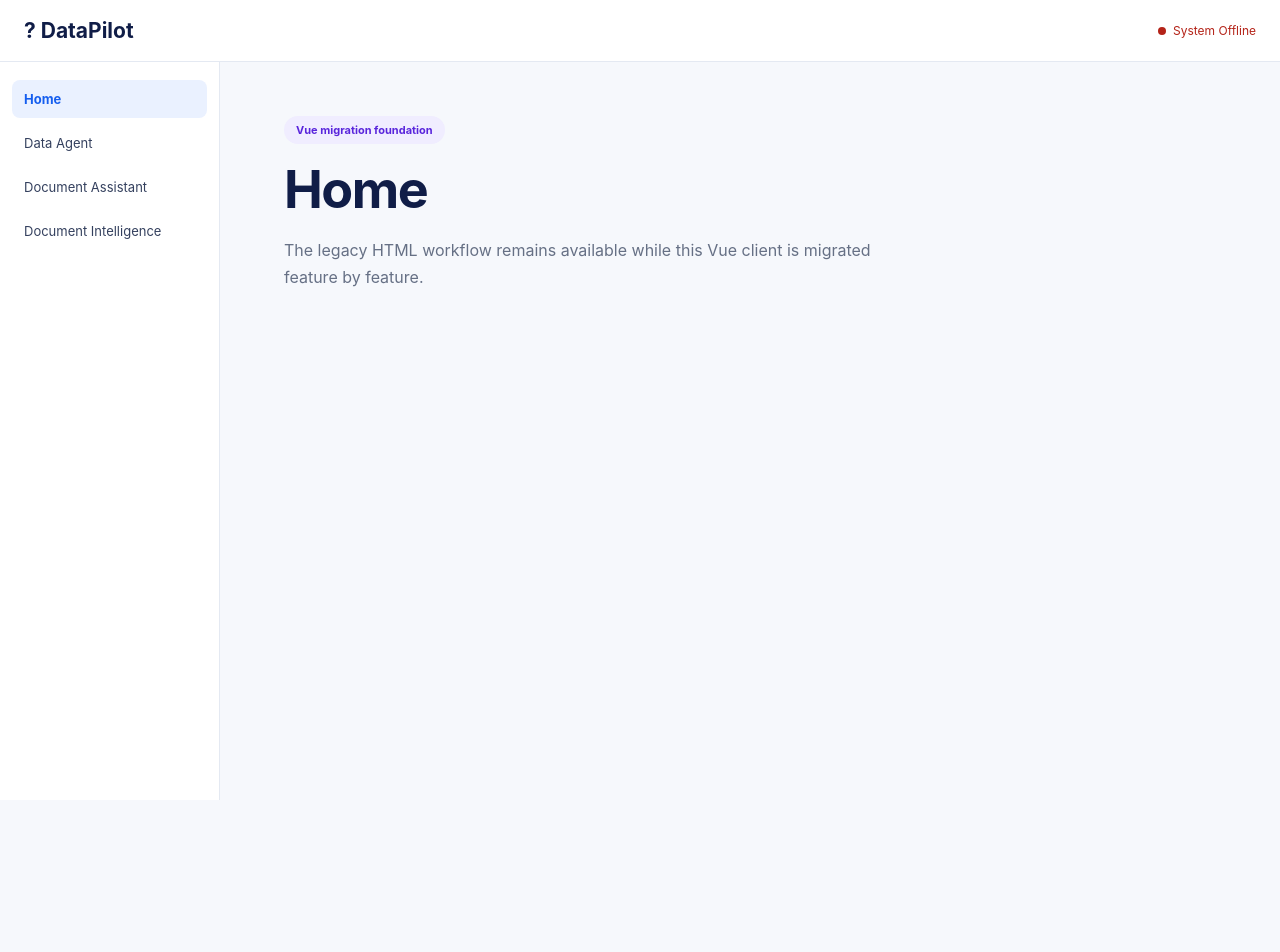
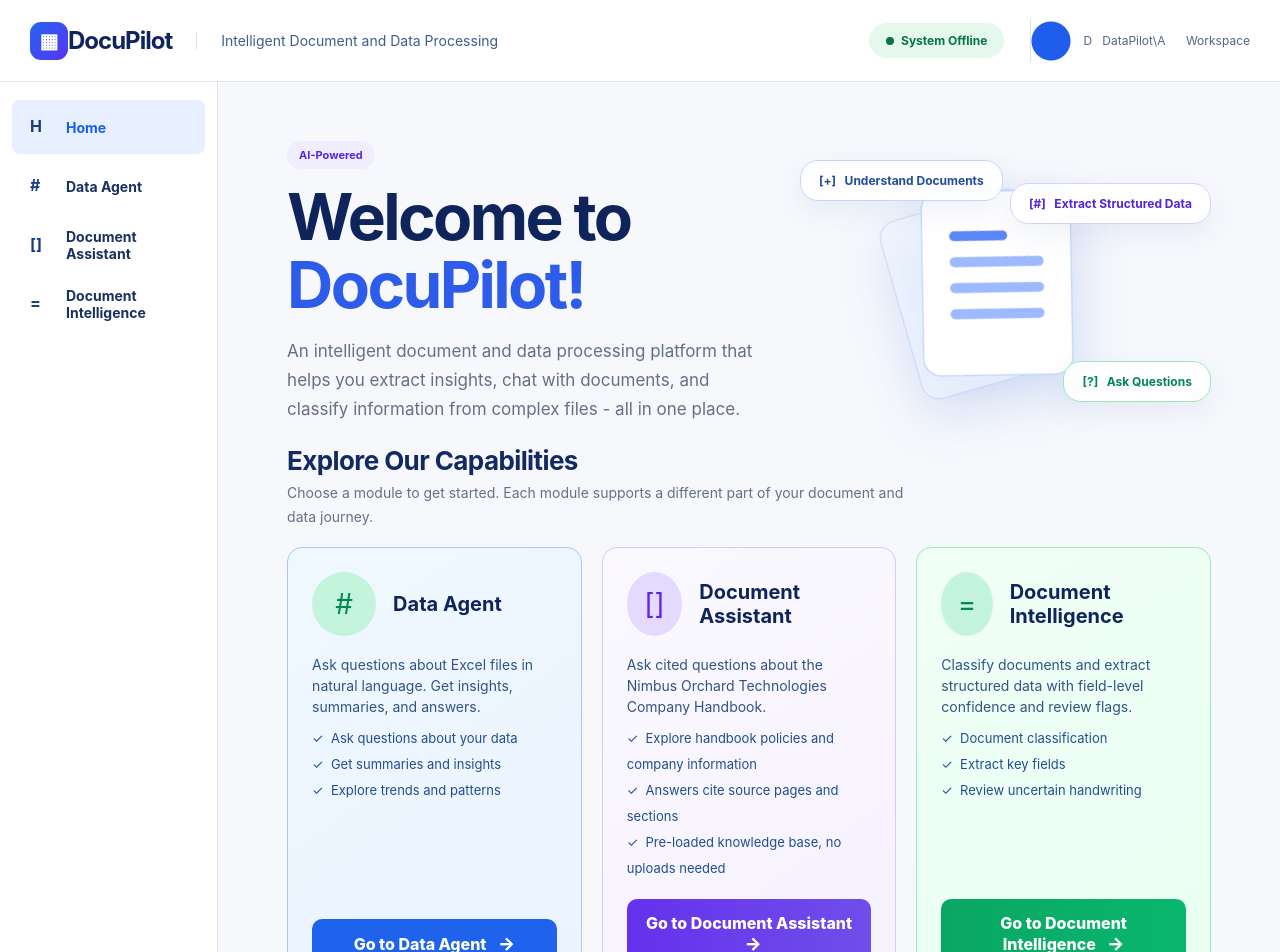
Before and after one commit to 23f3001800/DacuPilot, a Vue app in the folder frontend/: page / in a window 1280 px wide. Shown: the top 952 px of the page. Before the commit the page ends 800 px from the top, so only its background shows below. Built offline with nearby package versions, Linux system fonts and the light colour scheme; no server answers.

Commit message:
match vue home ui to docupilot design

```diff
--- a/frontend/src/App.vue
+++ b/frontend/src/App.vue
@@ -4,6 +4,7 @@ import { getHealth } from "./api";
 import DataAgentView from "./views/DataAgentView.vue";
 import DocumentAssistantView from "./views/DocumentAssistantView.vue";
 import DocumentIntelligenceView from "./views/DocumentIntelligenceView.vue";
+import HomeView from "./views/HomeView.vue";
 
 const routes = [
   { id: "home", label: "Home" },
@@ -27,7 +28,7 @@ onMounted(async () => {
 <template>
   <div class="app-shell">
     <header class="topbar">
-      <strong>? DataPilot</strong>
+      <div class="brand-mark">&#9638;</div><div class="brand-copy"><strong>DocuPilot</strong><span>Intelligent Document and Data Processing</span></div>
       <span :class="['status', { offline: !online }]">
         <span class="status-dot" />{{ online ? "System Online" : "System Offline" }}
       </span>
@@ -39,7 +40,8 @@ onMounted(async () => {
         </button>
       </nav>
       <main class="content">
-        <DataAgentView v-if="activeRoute === 'data-agent'" />
+        <HomeView v-if="activeRoute === 'home'" @navigate="activeRoute = $event" />
+        <DataAgentView v-else-if="activeRoute === 'data-agent'" />
         <DocumentAssistantView v-else-if="activeRoute === 'document-assistant'" />
         <DocumentIntelligenceView v-else-if="activeRoute === 'document-intelligence'" />
         <template v-else>
--- a/frontend/src/styles.css
+++ b/frontend/src/styles.css
@@ -69,3 +69,57 @@ h1 { margin: 0 0 12px; color: #101d47; font-size: clamp(32px, 5vw, 52px); letter
 .download-row { display: flex; flex-wrap: wrap; gap: 8px; margin-top: 16px; }
 .download-link { padding: 8px 10px; border-radius: 7px; background: #eaf1ff; color: #155eef; font-size: 12px; text-decoration: none; }
 @media (max-width: 640px) { .result-grid { grid-template-columns: repeat(2, 1fr); } }
+/* Reference-aligned DocuPilot visual system */
+.topbar { height: 82px; padding: 0 30px; background: #fff; border-bottom: 1px solid #dfe5f0; }
+.brand-mark { display: grid; place-items: center; width: 38px; height: 38px; border-radius: 11px; background: linear-gradient(135deg, #2864f0, #5534f4); color: #fff; font-size: 20px; font-weight: 800; }
+.brand-copy { display: flex; align-items: center; gap: 24px; }
+.brand-copy strong { color: #10245c; font-size: 24px; letter-spacing: -1px; }
+.brand-copy span { padding-left: 24px; border-left: 1px solid #d9dfeb; color: #3f5c91; font-size: 14px; }
+.topbar .status { margin-left: auto; margin-right: 26px; padding: 10px 17px; border-radius: 999px; background: #e5f8ee; color: #087443; font-size: 12px; font-weight: 700; }
+.topbar::after { content: "D   DataPilot\\A      Workspace"; white-space: pre; display: grid; place-items: center start; min-width: 140px; height: 42px; padding-left: 52px; border-left: 1px solid #d9dfeb; color: #516587; font-size: 12px; line-height: 1.3; background: radial-gradient(circle at 20px 21px, #1f5dec 0 19px, transparent 20px); }
+.sidebar { width: 218px; padding: 18px 12px; background: #fff; border-right: 1px solid #dfe5f0; }
+.nav-item { position: relative; min-height: 54px; margin-bottom: 5px; padding: 10px 12px 10px 54px; color: #18315f; font-size: 14px; font-weight: 700; }
+.nav-item::before { position: absolute; left: 18px; top: 16px; color: #153d83; font-size: 16px; }
+ .nav-item:nth-child(1)::before { content: "H"; }
+ .nav-item:nth-child(2)::before { content: "#"; }
+ .nav-item:nth-child(3)::before { content: "[]"; }
+ .nav-item:nth-child(4)::before { content: "="; }
+.nav-item.active { background: #e8efff; color: #155eef; }
+.content { max-width: none; padding: 58px clamp(28px, 5.4vw, 104px); background: #f6f8fc; }
+.home-view { max-width: 1470px; margin: 0 auto; }
+.hero { display: grid; grid-template-columns: minmax(420px, 1fr) minmax(390px, .9fr); align-items: center; min-height: 285px; gap: 20px; }
+.hero-copy h1 { margin: 0; color: #10245c; font-size: clamp(46px, 5vw, 64px); line-height: 1.06; letter-spacing: -2.6px; }
+.hero-copy h1 span { color: #2d5bea; }
+.hero-description { max-width: 680px; margin: 18px 0 0; color: #33558e; font-size: 17px; line-height: 1.55; }
+.hero-visual { position: relative; min-height: 285px; }
+.document-stack { position: absolute; left: 50%; top: 50%; width: 150px; height: 185px; transform: translate(-50%, -50%) rotate(-7deg); filter: drop-shadow(0 18px 25px rgba(35, 83, 210, .2)); }
+.document-sheet { position: absolute; width: 150px; height: 185px; border: 1px solid #b9ccff; border-radius: 18px; background: rgba(239, 245, 255, .92); }
+.document-sheet.back { transform: translate(-25px, 8px) rotate(-9deg); opacity: .7; }
+.document-sheet.front { padding: 39px 27px; transform: rotate(6deg); background: #fff; }
+.document-sheet.front i { display: block; height: 10px; margin-bottom: 16px; border-radius: 999px; background: #9db9ff; }
+.document-sheet.front i:first-child { width: 62%; background: #5b86f5; }
+.floating-label { position: absolute; z-index: 2; padding: 12px 18px; border: 1px solid #c4d5ff; border-radius: 18px; background: rgba(255,255,255,.9); box-shadow: 0 10px 28px rgba(46, 82, 170, .08); color: #214c9e; font-size: 12px; font-weight: 700; }
+.floating-label.understand { left: 4%; top: 7%; }
+.floating-label.extract { right: 0; top: 15%; color: #5423dc; border-color: #dacdff; }
+.floating-label.ask { right: 0; bottom: 8%; color: #008753; border-color: #9de6c1; }
+.capability-heading { margin: 20px 0 18px; }
+.capability-heading h2 { margin: 0 0 5px; color: #112a63; font-size: 26px; letter-spacing: -.6px; }
+.capability-heading p { margin: 0; color: #5d759e; font-size: 14px; }
+.capability-grid { display: grid; grid-template-columns: repeat(3, minmax(0, 1fr)); gap: 20px; }
+.capability-card { display: flex; min-height: 325px; flex-direction: column; padding: 24px; border: 1px solid; border-radius: 15px; }
+.capability-card.blue { border-color: #9dccff; background: linear-gradient(145deg, #f0f8ff, #eaf3ff); }
+.capability-card.purple { border-color: #d5c8ff; background: linear-gradient(145deg, #fbf9ff, #f5f1ff); }
+.capability-card.green { border-color: #98e8c1; background: linear-gradient(145deg, #f1fff7, #e9fff2); }
+.capability-title { display: flex; align-items: center; gap: 17px; }
+.capability-title h3 { margin: 0; color: #10245c; font-size: 20px; }
+.capability-icon { display: grid; place-items: center; width: 64px; height: 64px; border-radius: 50%; color: #008753; background: #c4f4dc; font-size: 28px; }
+.capability-card.purple .capability-icon { color: #5b24e8; background: #e4d9ff; }
+.capability-card p { min-height: 52px; margin: 18px 0 8px; color: #315484; font-size: 14px; line-height: 1.5; }
+.capability-card ul { margin: 0 0 18px; padding: 0; list-style: none; color: #204e91; font-size: 13px; line-height: 2; }
+.capability-action { width: 100%; margin-top: auto; padding: 14px 16px; border: 0; border-radius: 10px; color: #fff; font-weight: 800; }
+.blue .capability-action { background: #1f63ed; }
+.purple .capability-action { background: linear-gradient(90deg, #6531ed, #704eea); }
+.green .capability-action { background: linear-gradient(90deg, #09a763, #0ab66e); }
+.capability-action span { margin-left: 8px; font-size: 18px; }
+@media (max-width: 1050px) { .hero { grid-template-columns: 1fr; } .hero-visual { min-height: 220px; } .capability-grid { grid-template-columns: 1fr; } .capability-card { min-height: 280px; } }
+@media (max-width: 700px) { .topbar { padding: 0 16px; } .brand-copy span, .topbar::after { display: none; } .sidebar { width: 74px; } .nav-item { padding: 10px; font-size: 0; } .nav-item::before { left: 29px; } .content { padding: 32px 18px; } .hero-copy h1 { font-size: 44px; } .hero { min-height: auto; } .hero-visual { display: none; } }
--- /dev/null
+++ b/frontend/src/views/HomeView.vue
@@ -0,0 +1,37 @@
++<script setup>
+const emit = defineEmits(["navigate"]);
+function go(id) { emit("navigate", id); }
+
+const capabilities = [
+  { id: "data-agent", title: "Data Agent", tone: "blue", icon: "#", description: "Ask questions about Excel files in natural language. Get insights, summaries, and answers.", checks: ["Ask questions about your data", "Get summaries and insights", "Explore trends and patterns"] },
+  { id: "document-assistant", title: "Document Assistant", tone: "purple", icon: "[]", description: "Ask cited questions about the Nimbus Orchard Technologies Company Handbook.", checks: ["Explore handbook policies and company information", "Answers cite source pages and sections", "Pre-loaded knowledge base, no uploads needed"] },
+  { id: "document-intelligence", title: "Document Intelligence", tone: "green", icon: "=", description: "Classify documents and extract structured data with field-level confidence and review flags.", checks: ["Document classification", "Extract key fields", "Review uncertain handwriting"] },
+];
+</script>
+
+<template>
+  <section class="home-view">
+    <div class="hero">
+      <div class="hero-copy">
+        <p class="eyebrow">AI-Powered</p>
+        <h1>Welcome to<br /><span>DocuPilot!</span></h1>
+        <p class="hero-description">An intelligent document and data processing platform that helps you extract insights, chat with documents, and classify information from complex files - all in one place.</p>
+      </div>
+      <div class="hero-visual" aria-hidden="true">
+        <span class="floating-label understand">[+] &nbsp; Understand Documents</span>
+        <div class="document-stack"><div class="document-sheet back"></div><div class="document-sheet front"><i></i><i></i><i></i><i></i></div></div>
+        <span class="floating-label extract">[#] &nbsp; Extract Structured Data</span>
+        <span class="floating-label ask">[?] &nbsp; Ask Questions</span>
+      </div>
+    </div>
+    <div class="capability-heading"><h2>Explore Our Capabilities</h2><p>Choose a module to get started. Each module supports a different part of your document and data journey.</p></div>
+    <div class="capability-grid">
+      <article v-for="capability in capabilities" :key="capability.id" :class="['capability-card', capability.tone]">
+        <div class="capability-title"><span class="capability-icon">{{ capability.icon }}</span><h3>{{ capability.title }}</h3></div>
+        <p>{{ capability.description }}</p>
+        <ul><li v-for="check in capability.checks" :key="check">&#10003; &nbsp;{{ check }}</li></ul>
+        <button class="capability-action" @click="go(capability.id)">Go to {{ capability.title }} <span>-&gt;</span></button>
+      </article>
+    </div>
+  </section>
+</template>
```
